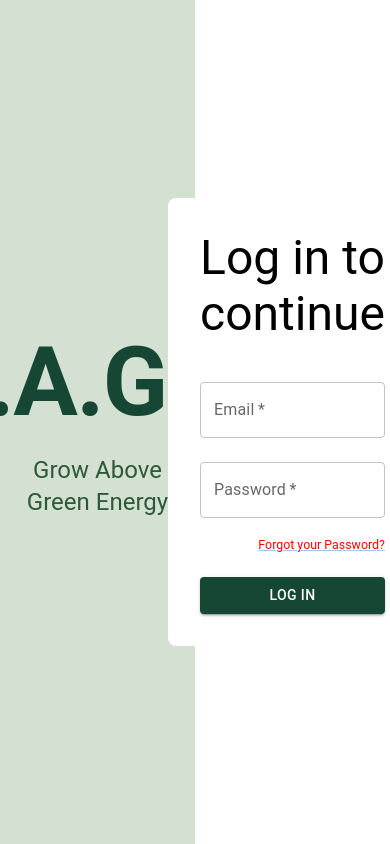
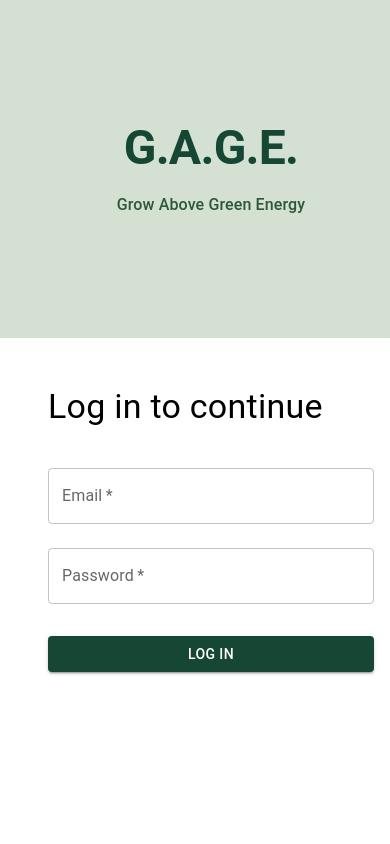
Before and after one commit to venky1112r/gage-Project, a React (Vite) app: page /login in a window 390 px wide. Built offline with nearby package versions, Linux system fonts and the light colour scheme.

Commit message:
Login page responsive finish

```diff
--- a/src/App.jsx
+++ b/src/App.jsx
@@ -1,9 +1,9 @@
 import React from "react";
 import { BrowserRouter as Router, Routes, Route, Navigate } from "react-router-dom";
 import DashboardPage from "./pages/DashboardPage";
-// import Sourcing from "./components/Sourcing";
-// import Reporting from "./components/Reporting";
-// import Settings from "./components/Settings";
+import Sourcing from "./pages/SourcingPage";
+import Reporting from "./pages/ReportingPage";
+import Settings from "./pages/SettingsPage";
 import Login from "./pages/Loginpage";
 import Test from "./pages/test";
 
@@ -15,9 +15,9 @@ function App() {
       <Route path="/" element={<Navigate to="/login" />} />
       <Route path="/login" element={<Login />} />
       <Route path="/dashboard" element={<DashboardPage />} />
-      {/* <Route path="/sourcing" element={<Sourcing />} />
+      <Route path="/sourcing" element={<Sourcing />} />
       <Route path="/reporting" element={<Reporting />} />
-      <Route path="/settings" element={<Settings />} /> */}
+      <Route path="/settings" element={<Settings />} />
     </Routes>
   </Router>
   );
--- a/src/components/DashboardTopBar.jsx
+++ b/src/components/DashboardTopBar.jsx
@@ -37,14 +37,14 @@ const DashboardTopBar = () => {
   spacing={2}
 >
 
-        <Typography variant="h3"  mr={2}>
+        <Typography variant="h4"  mr={2}>
           Clear Lake Energy
         </Typography>
         <Select
           value={plant}
           onChange={handlePlantChange}
           size="small"
-          sx={{ minWidth: 140 }}
+          sx={{ minWidth: 140, border: '0px' }}
         >
           <MenuItem value="all">All Plants</MenuItem>
           <MenuItem value="northeast">Northeast</MenuItem>
--- a/src/components/HeaderComponent.jsx
+++ b/src/components/HeaderComponent.jsx
@@ -19,7 +19,7 @@ const HeaderComponent = ({ email }) => {
 
 
   return (
-    <AppBar position="static" color="default" elevation={1}>
+    <AppBar position="static" color="#fff" elevation={1} sx={{ p: 1 }}>
       <Toolbar sx={{ justifyContent: 'space-between' }}>
         {/* Logo */}
         <Typography variant="h4" sx={{ fontWeight: 'bold', color: '#003320' }}>
--- a/src/pages/DashboardPage.jsx
+++ b/src/pages/DashboardPage.jsx
@@ -9,12 +9,15 @@ const DashboardPage = () => {
   const location = useLocation();
   const email = location.state?.email || "guest@example.com";
   return (
-    <div>
+    <>
+
       <HeaderComponent email={email} />
+      <div style={{backgroundColor:"#f5f5f5"}}>
       <DashboardTopBar />
       <SummaryCardsSection />
       <DashboardBottomComponent />
     </div>
+    </>
   );
 };
 
--- a/src/pages/Loginpage.jsx
+++ b/src/pages/Loginpage.jsx
@@ -23,34 +23,45 @@ const Login = () => {
   const handleLogin = (e) => {
     e.preventDefault();
     if (validateForm()) {
-      setShowSSO(true); // Hide form fields and show SSO message
+      setShowSSO(true);
     }
   };
 
   return (
-    <Box sx={{
-      height: "100vh",
-      width: '100vw',
-      display: "flex",
-      overflow: 'hidden'
-    }}>
+    <Box
+      sx={{
+        minHeight: "100vh",
+        width: "100%",
+        display: "flex",
+        flexDirection: { xs: "column", md: "row" },
+        overflow: "hidden",
+      }}
+    >
       {/* Left Side - Branding */}
       <Box
         sx={{
-          width: '50%',
-          height: '100%',
-          backgroundColor: '#d3e0d2',
-          display: 'flex',
-          flexDirection: 'column',
-          justifyContent: 'center',
-          alignItems: 'center',
-          textAlign: 'center'
+          width: { xs: "100%", md: "50%" },
+          height: { xs: "40vh", md: "100vh" },
+          backgroundColor: "#d3e0d2",
+          display: "flex",
+          flexDirection: "column",
+          justifyContent: "center",
+          alignItems: "center",
+          textAlign: "center",
+          px: 2,
         }}
       >
-        <Typography variant="h1" fontWeight="bold" sx={{ color: "#154734" }}>
+        <Typography
+          variant="h1"
+          fontWeight="bold"
+          sx={{ color: "#154734", fontSize: { xs: "3rem", sm: "4rem", md: "5rem" } }}
+        >
           G.A.G.E.
         </Typography>
-        <Typography variant="h5" sx={{ mt: 2, color: "#2e5939" }}>
+        <Typography
+          variant="h6"
+          sx={{ mt: 2, color: "#2e5939", fontSize: { xs: "1rem", md: "1.5rem" } }}
+        >
           Grow Above Green Energy
         </Typography>
       </Box>
@@ -58,11 +69,12 @@ const Login = () => {
       {/* Right Side - Login Form */}
       <Box
         sx={{
-          width: '50%',
-          height: '100%',
-          display: 'flex',
-          justifyContent: 'center',
-          alignItems: 'center'
+          width: { xs: "100%", md: "50%" },
+          height: { xs: "auto", md: "100vh" },
+          display: "flex",
+          justifyContent: "center",
+          alignItems: "center",
+          p: { xs: 2, sm: 4 },
         }}
       >
         <Box
@@ -71,12 +83,13 @@ const Login = () => {
           sx={{
             width: "100%",
             maxWidth: 400,
-            backgroundColor: '#fff',
+            backgroundColor: "#fff",
             p: 4,
-            borderRadius: 2
+            // borderRadius: 2,
+            // boxShadow: { xs: "none", md: 3 },
           }}
         >
-          <Typography variant="h3" sx={{ mb: 3 }}>
+          <Typography variant="h4" sx={{ mb: 3 }}>
             Log in to continue
           </Typography>
 
@@ -104,11 +117,11 @@ const Login = () => {
                 error={!!errors.password}
                 helperText={errors.password}
               />
-              <Box textAlign="right" sx={{ mt: 1 }}>
+              {/* <Box textAlign="right" sx={{ mt: 1 }}>
                 <Link href="#" sx={{ color: "red", fontSize: "0.775rem" }}>
                   Forgot your Password?
                 </Link>
-              </Box>
+              </Box> */}
 
               <Button
                 type="submit"
@@ -138,10 +151,8 @@ const Login = () => {
                   "&:hover": { backgroundColor: "#2e5939" },
                 }}
                 onClick={() => {
-                  // Add your actual SSO redirect logic here
                   console.log("Redirecting to SSO...");
-                  navigate("/dashboard",{state:{email: email}});
-                  // window.location.href = "https://your-sso-provider.com/auth";
+                  navigate("/dashboard", { state: { email: email } });
                 }}
               >
                 LOGIN VIA SSO
--- /dev/null
+++ b/src/pages/ReportingPage.jsx
@@ -0,0 +1,14 @@
+import React from 'react';
+import Headers from '../components/HeaderComponent';
+import DashboardTopBar from '../components/DashboardTopBar';
+
+const ReportingPage = () => {
+  return (
+    <div>
+      <Headers />
+      <DashboardTopBar/>
+    </div>
+  )
+}
+
+export default ReportingPage
--- /dev/null
+++ b/src/pages/SettingsPage.jsx
@@ -0,0 +1,13 @@
+import React from 'react'
+import Headers from '../components/HeaderComponent';
+import DashboardTopBar from '../components/DashboardTopBar';
+const SettingsPage = () => {
+  return (
+    <div>
+        <Headers />
+        <DashboardTopBar/>
+    </div>
+  )
+}
+
+export default SettingsPage
--- /dev/null
+++ b/src/pages/SourcingPage.jsx
@@ -0,0 +1,14 @@
+import React from 'react'
+import Headers from '../components/HeaderComponent';
+import DashboardTopBar from '../components/DashboardTopBar';
+
+const SourcingPage = () => {
+  return (
+    <div>
+        <Headers />
+        <DashboardTopBar/>
+    </div>
+  )
+}
+
+export default SourcingPage
```
